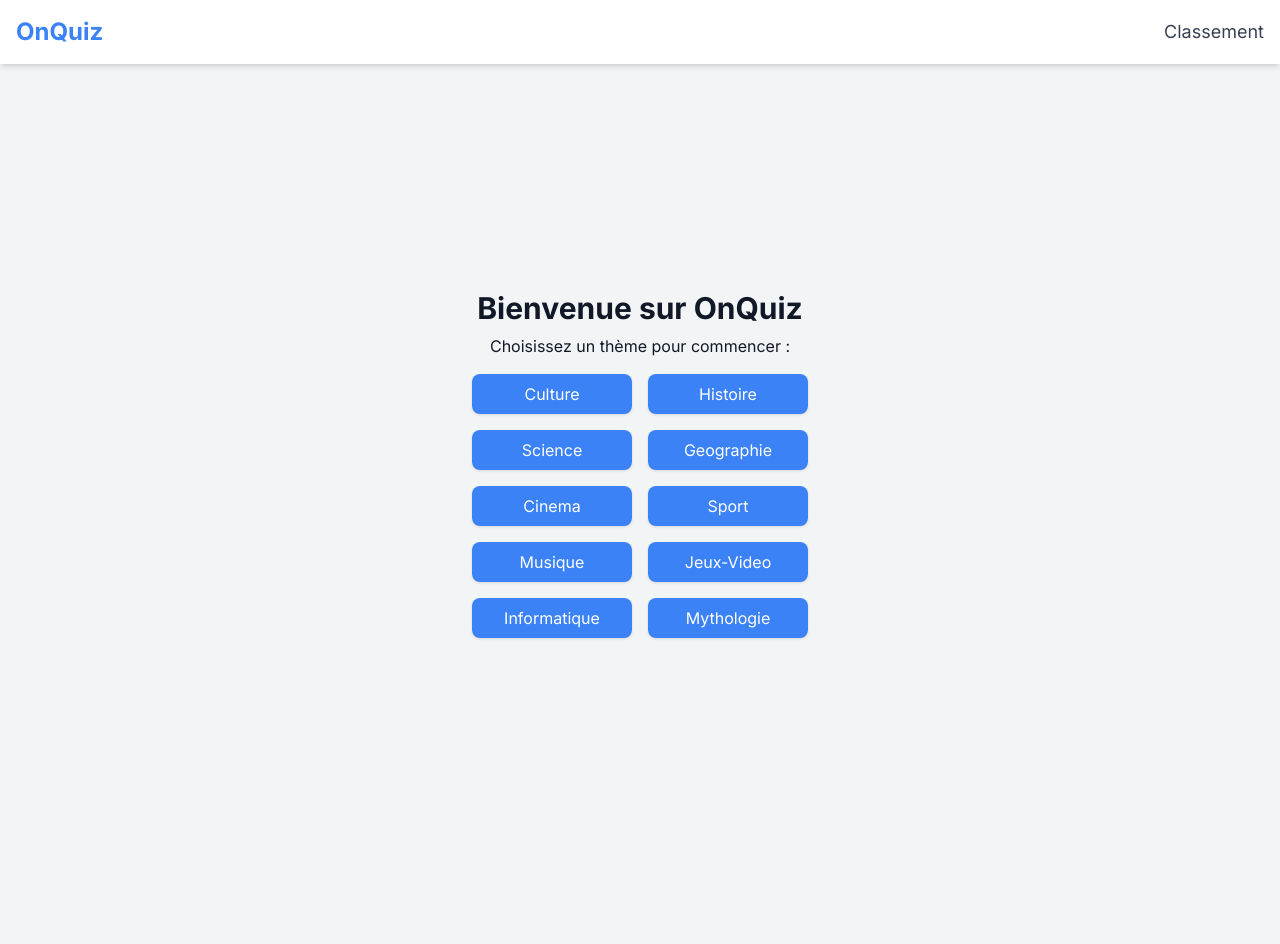
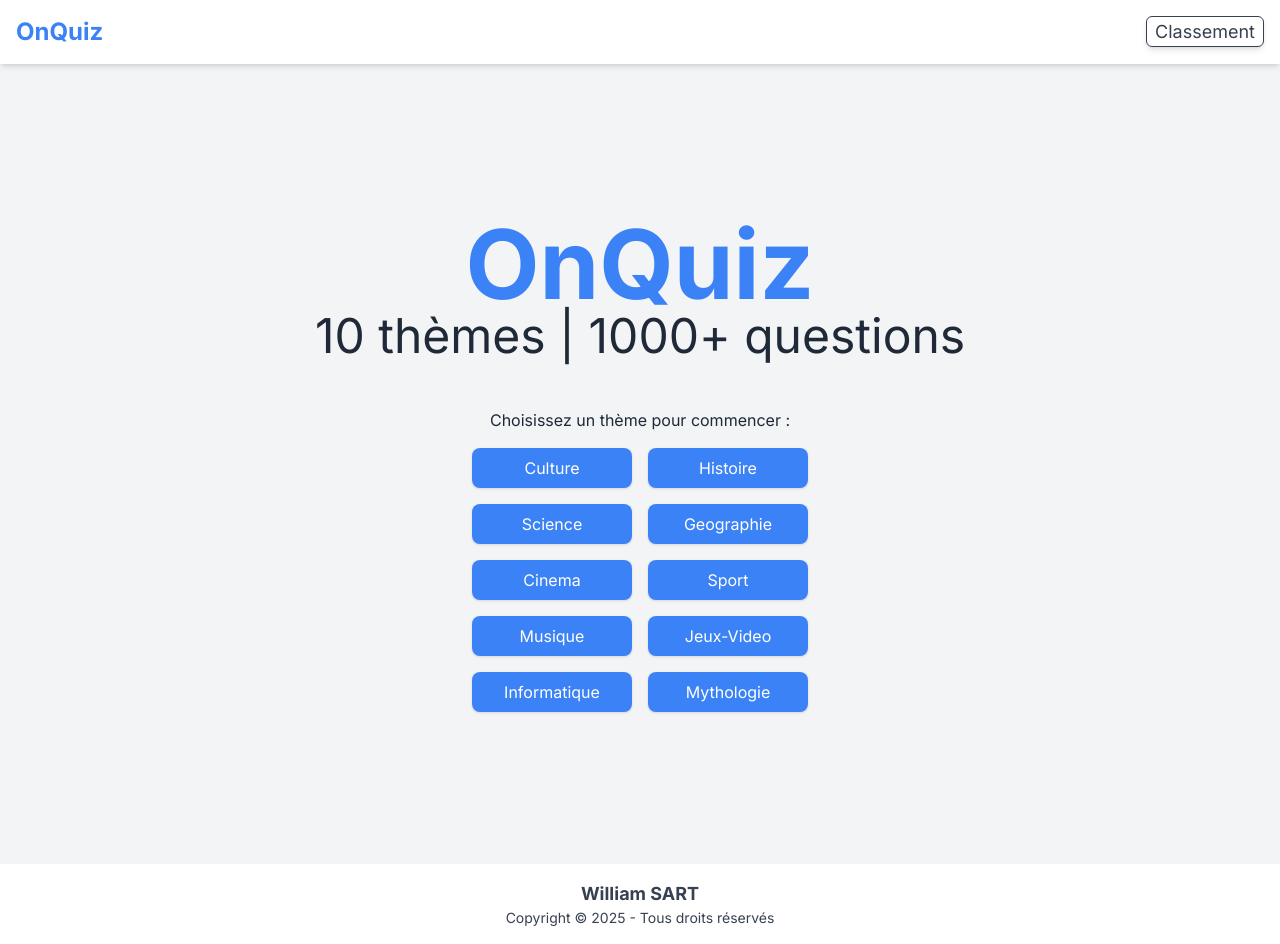
Before and after one commit to WillBlade117/OnQuiz, a Next.js app: page / in a window 1280 px wide. Before the commit the page ends 864 px from the top, so only its background shows below. Built offline with nearby package versions, Linux system fonts and the light colour scheme.

Commit message:
create component Footer

```diff
--- /dev/null
+++ b/app/components/Footer.jsx
@@ -0,0 +1,22 @@
+import Link from "next/link";
+
+export default function Footer() {
+  return (
+    <footer className="bg-white text-gray-700 py-4 shadow-md text-center">
+      <div className="container mx-auto px-4">
+        <Link
+          href="https://www.william-sart.fr"
+          target="_blank"
+          rel="noopener noreferrer"
+        >
+          <span className="text-lg font-bold">
+            William SART
+          </span>
+        </Link>
+        <p className="text-sm">
+          Copyright © 2025 - Tous droits réservés
+        </p>
+      </div>
+    </footer>
+  );
+}
--- a/app/components/Header.jsx
+++ b/app/components/Header.jsx
@@ -7,7 +7,7 @@ export default function Header() {
         <span className="text-2xl font-bold text-blue-500 cursor-pointer">OnQuiz</span>
       </Link>
       <Link href="/classement">
-        <span className="text-lg text-gray-700 hover:text-blue-500 cursor-pointer">Classement</span>
+        <span className="border border-gray-700 rounded-md text-lg text-gray-700 shadow-md hover:border-blue-500 hover:text-blue-500 cursor-pointer px-2 py-1">Classement</span>
       </Link>
     </header>
   );
--- a/app/layout.js
+++ b/app/layout.js
@@ -1,5 +1,6 @@
 import Head from "next/head";
 import Header from "./components/Header";
+import Footer from "./components/Footer";
 import { Inter } from 'next/font/google';
 import "./globals.css";
 
@@ -46,9 +47,10 @@ export default function RootLayout({ children }) {
       <meta name="twitter:title" content="OnQuiz - Application de Quiz Interactive | William Sart" />
       <meta name="twitter:description" content="OnQuiz est une application web interactive permettant aux utilisateurs de tester leurs connaissances sur divers thèmes." />
       </Head>
-      <body className="bg-gray-100 text-gray-900">
+      <body className="bg-gray-100 text-gray-800">
         <Header />
         {children}
+        <Footer />
       </body>
     </html>
   );
--- a/app/page.js
+++ b/app/page.js
@@ -5,7 +5,8 @@ const themes = ["Culture", "Histoire", "Science", "Geographie", "Cinema", "Sport
 export default function Home() {
   return (
     <main className="flex flex-col items-center justify-center min-h-screen p-4">
-      <h1 className="text-3xl font-bold">Bienvenue sur OnQuiz</h1>
+      <h1 className="text-3xl text-blue-500 text-center md:text-8xl font-bold">OnQuiz</h1>
+      <h2 className="text-2xl text-center md:text-5xl mb-10 font-semi-bold">10 thèmes | 1000+ questions</h2>
       <p className="mt-2">Choisissez un thème pour commencer :</p>
       <div className="mt-4 grid grid-cols-1 sm:grid-cols-2 gap-4">
         {themes.map((theme) => (
```
